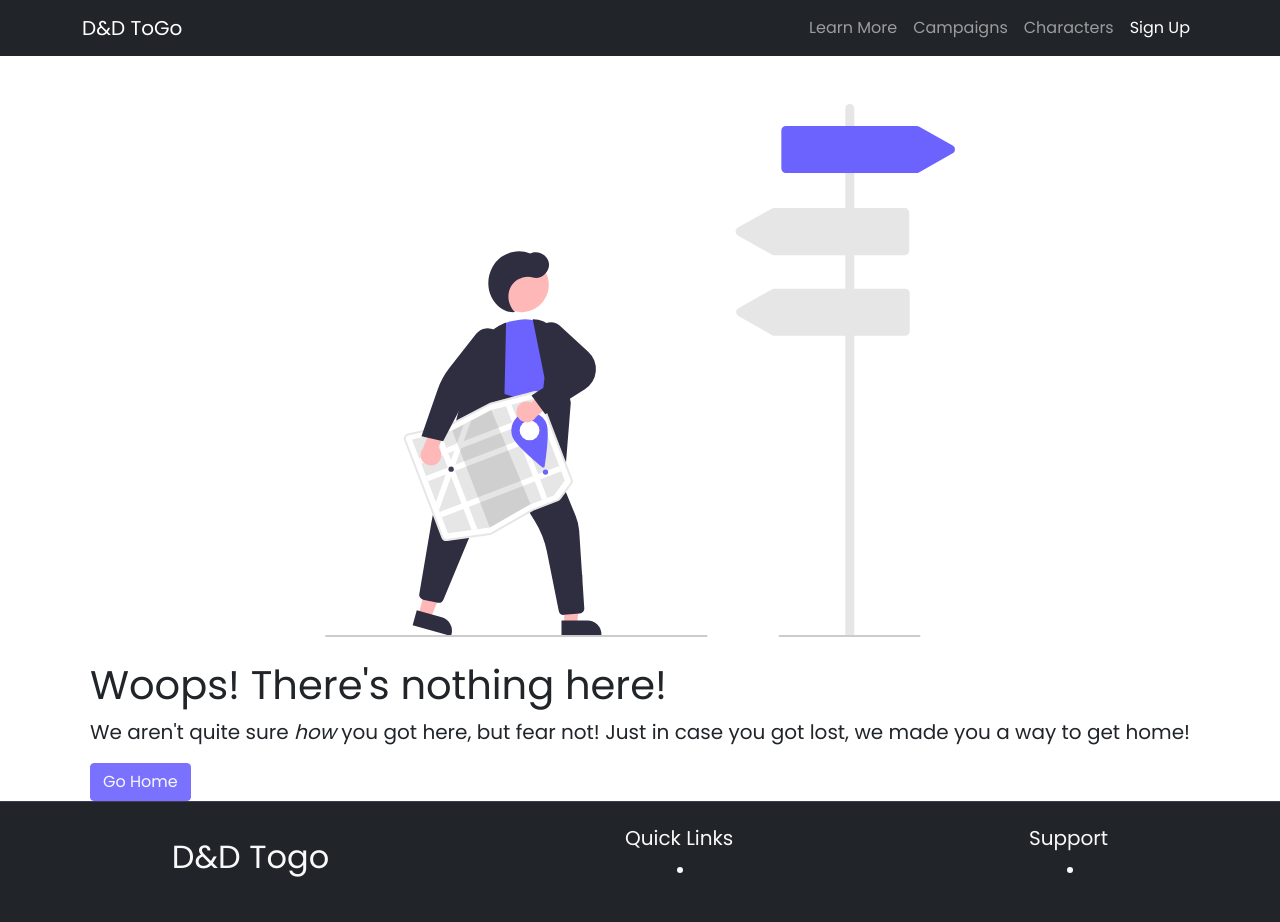
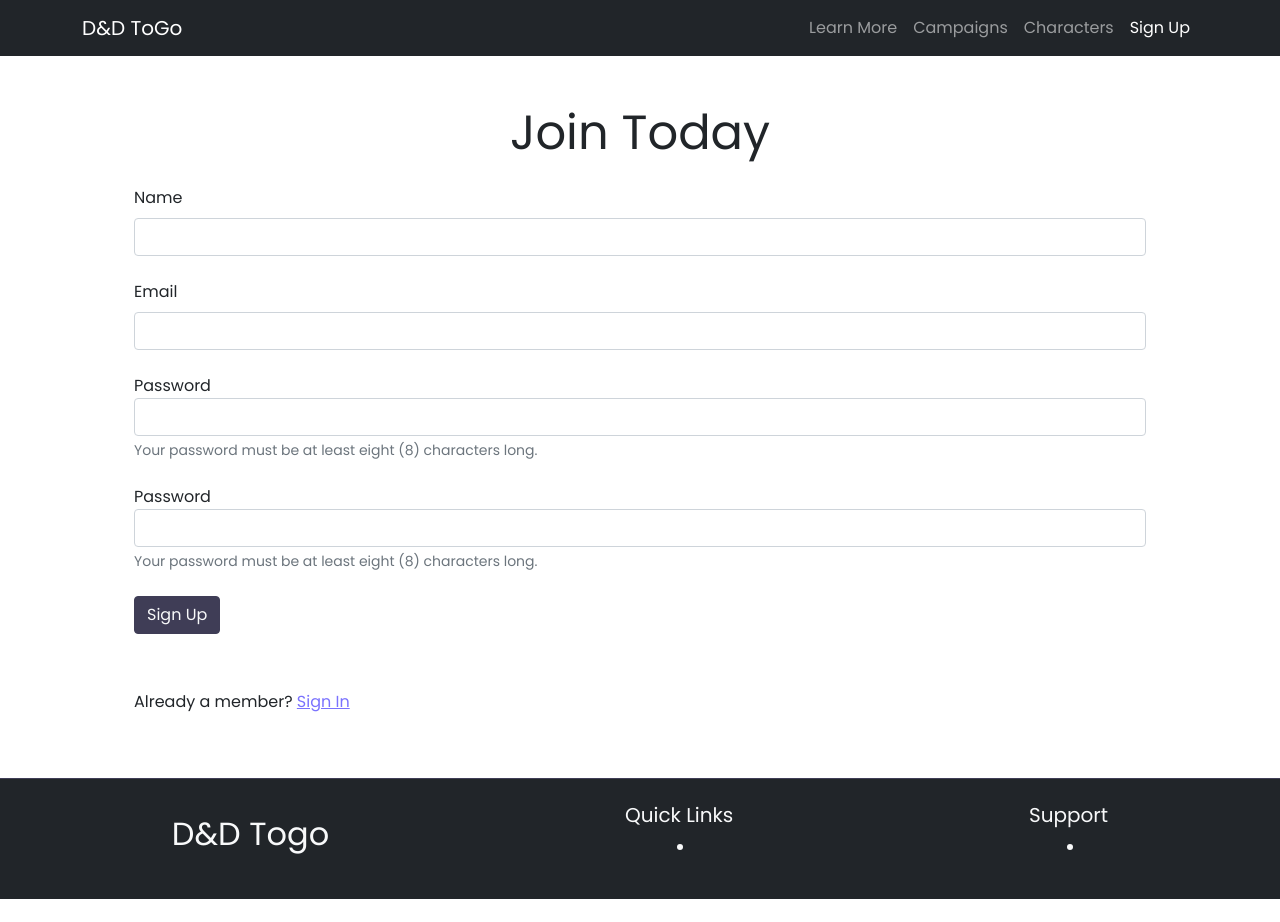
Before and after one commit to kowabunga/dnd-character-sheets-mobile, a React (Create React App) app in the folder client/: page /signup in a window 1280 px wide. After the commit the page ends 899 px from the top, so only its background shows below. Built offline with nearby package versions, Linux system fonts and the light colour scheme.

Commit message:
working on sign up page

```diff
--- a/client/package.json
+++ b/client/package.json
@@ -41,5 +41,5 @@
       "last 1 safari version"
     ]
   },
-  "proxy": "http://localhost:3000"
+  "proxy": "http://localhost:3000/api"
 }
--- a/client/src/index.css
+++ b/client/src/index.css
@@ -19,3 +19,7 @@
 .card-row-height {
   height: 450px;
 }
+
+.space-maker {
+  height: 2500px;
+}
--- a/client/src/index.js
+++ b/client/src/index.js
@@ -7,9 +7,10 @@ import bootstrap from 'bootstrap';
 import App from './App';
 import NotFoundPage from './pages/NotFoundPage';
 import LandingPage from './pages/Landing';
-import LearnMore from './pages/Learn More/LearnMore';
+import LearnMorePage from './pages/Learn More/LearnMorePage';
 import LearnMoreCharacters from './pages/Learn More/LearnMoreCharacter';
 import LearnMoreCampaigns from './pages/Learn More/LearnMoreCampaigns';
+import SignUpPage from './pages/SignUp';
 
 ReactDOM.render(
   <React.StrictMode>
@@ -17,10 +18,11 @@ ReactDOM.render(
       <Routes>
         <Route path='/' element={<App />}>
           <Route index element={<LandingPage />} />
-          <Route path='learn-more' element={<LearnMore />}>
+          <Route path='learn-more' element={<LearnMorePage />}>
             <Route path='characters' element={<LearnMoreCharacters />} />
             <Route path='campaigns' element={<LearnMoreCampaigns />} />
           </Route>
+          <Route path='signup' element={<SignUpPage />} />
           <Route path='*' element={<NotFoundPage />} />
         </Route>
       </Routes>
--- a/client/src/pages/Learn More/LearnMore.js
+++ b/client/src/pages/Learn More/LearnMorePage.js
@@ -1,7 +1,7 @@
 import { useEffect } from 'react';
 import { Outlet, NavLink, useNavigate, useLocation } from 'react-router-dom';
 import undrawEducation from '../../images/undraw_education_f8ru.svg';
-const LearnMore = () => {
+const LearnMorePage = () => {
   const navigate = useNavigate(),
     location = useLocation();
   useEffect(() => {
@@ -70,8 +70,11 @@ const LearnMore = () => {
           </ul>
         </nav>
       </section>
+      {location.pathname === '/learn-more' && (
+        <div className='space-maker'></div>
+      )}
       <Outlet />
     </>
   );
 };
-export default LearnMore;
+export default LearnMorePage;
--- /dev/null
+++ b/client/src/pages/SignUp.js
@@ -0,0 +1,74 @@
+import { Link } from 'react-router-dom';
+import axios from 'axios';
+const SignUpPage = () => {
+  const submitHandler = e => {
+    e.preventDefault();
+    console.log('Submitting...');
+    axios.post('/user', {});
+  };
+  return (
+    //   @TODO Maybe make grid columns to handle width?
+    <div className='container p-5 '>
+      <h1 className='display-5 text-center'>Join Today</h1>
+      <form onSubmit={e => submitHandler(e)} className='p-3'>
+        <div className='mb-4'>
+          <label htmlFor='name' className='form-label '>
+            Name
+          </label>
+          <input type='text' className='form-control' id='name' required />
+          <div className='valid-feedback'>Awesome!</div>
+          <div className='invalid-feedback'>Please enter your name.</div>
+        </div>
+        <div className='mb-4'>
+          <label htmlFor='email' className='form-label'>
+            Email
+          </label>
+          <input type='email' className='form-control' id='email' required />
+          <div className='valid-feedback'>Awesome!</div>
+          <div className='invalid-feedback'>Please enter a valid email.</div>
+        </div>
+        <div className='mb-4'>
+          <label htmlFor='passwordOne'>Password</label>
+          <input
+            type='password'
+            className='form-control'
+            id='passwordOne'
+            required
+          />
+          <div id='passwordOneInfo' className='form-text'>
+            Your password must be at least eight (8) characters long.
+          </div>
+          <div className='valid-feedback'>Awesome!</div>
+          <div className='invalid-feedback'>
+            Please enter a valid password. It must be at least eight (8)
+            characters long.
+          </div>
+        </div>
+        <div className='mb-4'>
+          <label htmlFor='passwordTwo'>Password</label>
+          <input
+            type='password'
+            className='form-control'
+            id='passwordTwo'
+            required
+          />
+          <div id='passwordOneInfo' className='form-text'>
+            Your password must be at least eight (8) characters long.
+          </div>
+          <div className='valid-feedback'>Awesome!</div>
+          <div className='invalid-feedback'>
+            Please enter a valid password. It must be at least eight (8)
+            characters long.
+          </div>
+        </div>
+        <button type='submit' className='btn btn-secondary text-light mb-4'>
+          Sign Up
+        </button>
+      </form>
+      <div className='p-3'>
+        Already a member? <Link to='/signin'>Sign In</Link>
+      </div>
+    </div>
+  );
+};
+export default SignUpPage;
--- a/package.json
+++ b/package.json
@@ -13,6 +13,7 @@
   "author": "Anthony Siletti",
   "license": "MIT",
   "dependencies": {
+    "axios": "^0.24.0",
     "bcryptjs": "^2.4.3",
     "chai": "^4.3.4",
     "chai-http": "^4.3.0",
```
Also changed, not shown: 2 other files (tests, documents, lock files or other folders).
